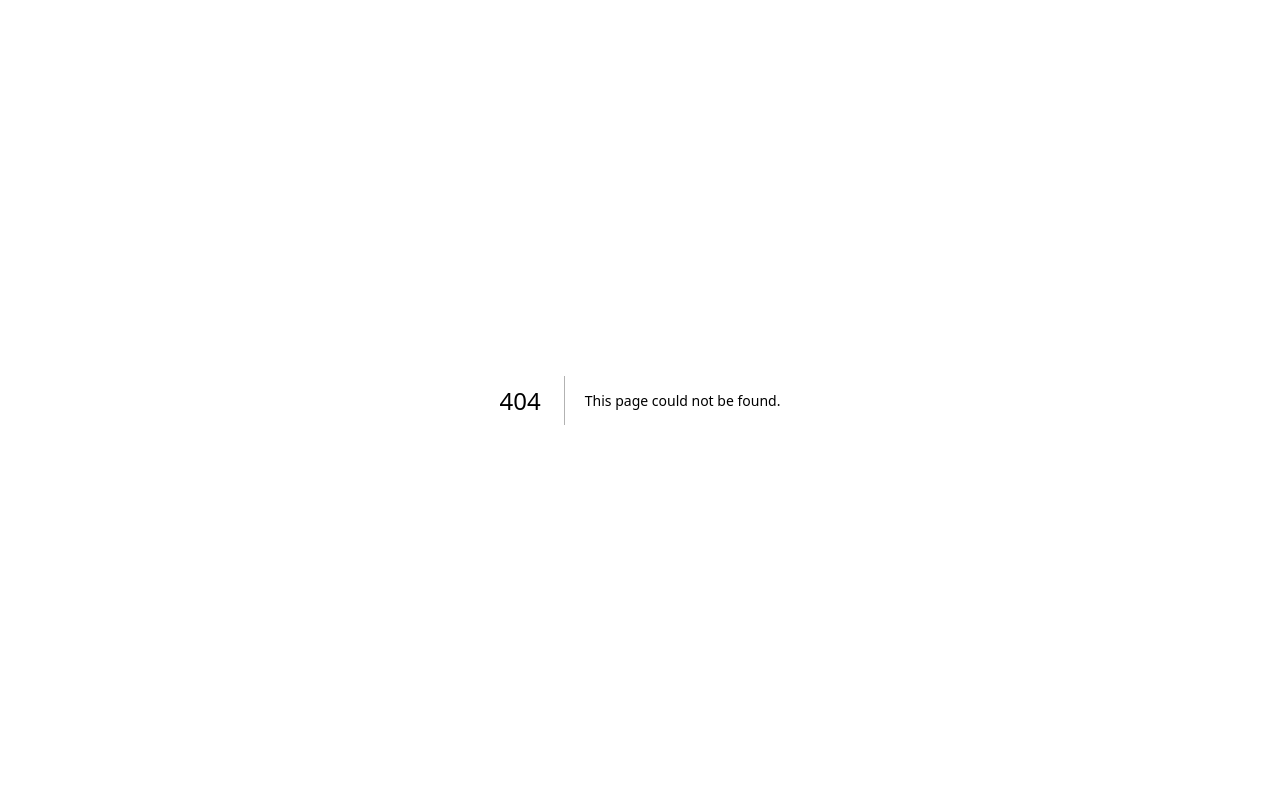
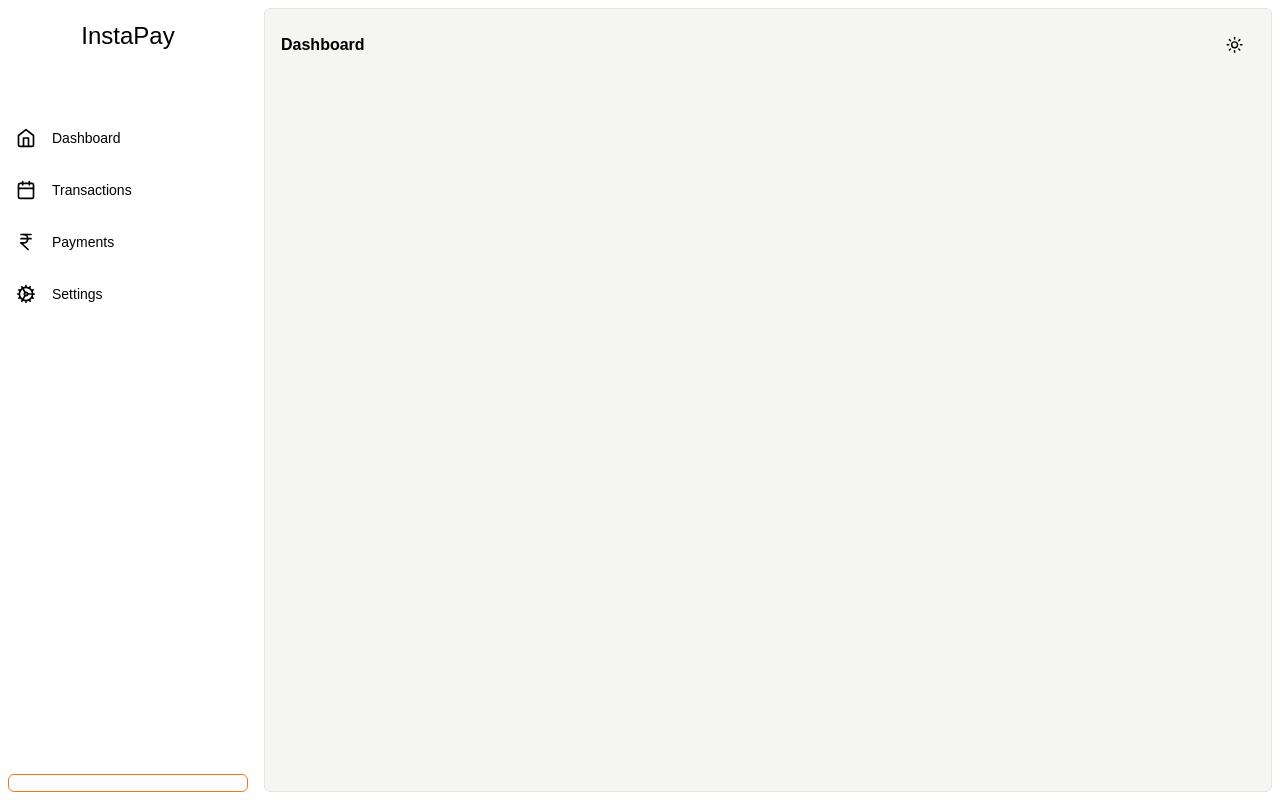
Before and after one commit to ASHISH7865/instapay, a Next.js app: page /dashboard in a window 1280 px wide. Before the commit this address had no page. Built offline with nearby package versions, Linux system fonts and the light colour scheme; no server answers.

Commit message:
added auth clerk

```diff
--- a/package.json
+++ b/package.json
@@ -9,6 +9,7 @@
     "lint": "next lint"
   },
   "dependencies": {
+    "@clerk/nextjs": "^4.29.5",
     "@radix-ui/react-accordion": "^1.1.2",
     "@radix-ui/react-avatar": "^1.0.4",
     "@radix-ui/react-dialog": "^1.0.5",
--- /dev/null
+++ b/src/app/dashboard/layout.tsx
@@ -0,0 +1,29 @@
+"use client";
+import Sidebar from "@/components/pages/dashboard/components/sidebar";
+import { ModeToggle } from "@/components/pages/landing-page/mode-toggle";
+import React from "react";
+
+interface DashboardLayoutProps {
+  children: React.ReactNode;
+}
+
+const DashboardLayout = ({ children }: DashboardLayoutProps) => {
+  return (
+    <div className="flex h-screen">
+      <div className="w-64">
+        <Sidebar />
+      </div>
+      <div className="flex-1   transition-colors duration-300 p-2  ">
+        <div className=" bg-secondary rounded-md border h-[calc(100vh-16px)]">
+          <div className="flex justify-between items-center p-4 ">
+            <span className="font-bold">Dashboard</span>
+            <ModeToggle />
+          </div>
+          <div className="">{children}</div>
+        </div>
+      </div>
+    </div>
+  );
+};
+
+export default DashboardLayout;
--- /dev/null
+++ b/src/app/dashboard/page.tsx
@@ -0,0 +1,17 @@
+"use client";
+import { useAuth , useUser } from "@clerk/nextjs";
+
+export default function Dashboard() {
+  const { isLoaded, userId, sessionId, getToken  } = useAuth();
+  const { isLoaded : isUserLoaded, isSignedIn, user } = useUser();
+
+  // In case the user signs out while on the page.
+  if (!isLoaded || !userId || !isUserLoaded || !isSignedIn) {
+    return null;
+  }
+
+  return (
+    <div className="flex flex-col items-center justify-center ">
+    </div>
+  );
+}
--- a/src/app/globals.css
+++ b/src/app/globals.css
@@ -1,6 +1,8 @@
 @tailwind base;
 @tailwind components;
 @tailwind utilities;
+
+  @import url('https://fonts.googleapis.com/css2?family=Poppins:ital,wght@0,100;0,200;0,300;0,400;0,500;0,600;0,700;0,800;0,900;1,100;1,200;1,300;1,400;1,500;1,600;1,700;1,800;1,900&display=swap');
 
 @layer base {
   :root {
@@ -54,5 +56,8 @@
   * {
     @apply border-border;
   }
+  body{
+    font-family: 'Poppins', sans-serif;
+  }
 
 }
--- a/src/app/layout.tsx
+++ b/src/app/layout.tsx
@@ -2,7 +2,7 @@ import type { Metadata } from "next";
 import { Inter } from "next/font/google";
 import "./globals.css";
 import { ThemeProvider } from "@/provider/theme-provider";
-
+import { ClerkProvider } from "@clerk/nextjs";
 
 const inter = Inter({ subsets: ["latin"] });
 
@@ -21,7 +21,7 @@ export default function RootLayout({
       <head />
       <body>
         <ThemeProvider attribute="class" defaultTheme="system" enableSystem={true} disableTransitionOnChange>
-        {children}
+          <ClerkProvider>{children}</ClerkProvider>
         </ThemeProvider>
       </body>
     </html>
--- a/src/app/page.tsx
+++ b/src/app/page.tsx
@@ -14,9 +14,15 @@ import { Services } from "@/components/pages/landing-page/Services";
 import { Sponsors } from "@/components/pages/landing-page/Sponsors";
 import { Team } from "@/components/pages/landing-page/Team";
 import { Testimonials } from "@/components/pages/landing-page/Testimonials";
+import { useAuth } from "@clerk/nextjs";
+import { redirect } from "next/navigation";
 
 
 export default function Home() {
+  const {isSignedIn} = useAuth();
+  if (isSignedIn) {
+    redirect("/dashboard");
+  }
   return (
     <main className="">
      <Navbar />
--- /dev/null
+++ b/src/app/sign-in/[[...sign-in]]/page.tsx
@@ -0,0 +1,7 @@
+import { SignIn } from "@clerk/nextjs";
+
+export default function Page() {
+  return <div className="h-screen flex items-center justify-center">
+    <SignIn />
+  </div>
+}
--- /dev/null
+++ b/src/app/sign-up/[[...sign-up]]/page.tsx
@@ -0,0 +1,7 @@
+import { SignUp } from "@clerk/nextjs";
+
+export default function Page() {
+    return <div className="h-screen flex items-center justify-center">
+    <SignUp />
+  </div>
+}
--- /dev/null
+++ b/src/components/pages/dashboard/components/sidebar.tsx
@@ -0,0 +1,66 @@
+"use client";
+import React from "react";
+import { UserButton } from "@clerk/nextjs";
+import { HomeIcon, CalendarIcon, User, IndianRupee, CogIcon } from "lucide-react";
+import Link from "next/link";
+import { useUser } from "@clerk/nextjs";
+
+const SidebarContent = [
+  {
+    name: "Dashboard",
+    href: "/dashboard",
+    icon: HomeIcon,
+    current: false,
+  },
+  {
+    name: "Transactions",
+    href: "/transactions",
+    icon: CalendarIcon,
+    current: false,
+  },
+  {
+    name: "Payments",
+    href: "/payments",
+    icon: IndianRupee,
+    current: false,
+  },
+  {
+    name: "Settings",
+    href: "/settings",
+    icon: CogIcon,
+    current: false,
+  },
+];
+
+const Sidebar = () => {
+  const { user } = useUser();
+  console.log(user);
+  return (
+    <div className=" h-screen w-64 relative">
+      <div className="flex items-center justify-center p-5">
+        <h1 className=" text-2xl">InstaPay</h1>
+      </div>
+      <nav className="mt-10 flex  flex-col ">
+        {SidebarContent.map((item, index) => (
+          <Link key={index} href={item.href} className="flex items-center gap-4 p-2 m-2 text-sm ">
+            <item.icon size={20} />
+            <span>{item.name}</span>
+          </Link>
+        ))}
+      </nav>
+      <div className="absolute bottom-0 w-full p-2 ">
+        <div className="flex border p-2 rounded-md items-center gap-2 border-primary">
+          <UserButton afterSignOutUrl="/" />
+          <div className="flex flex-col ml-2">
+            <span className="text-md font-bold">{user?.fullName}
+
+            </span>
+            <span className="text-xs text-muted-foreground">{user?.primaryEmailAddress?.emailAddress}</span>
+          </div>
+        </div>
+      </div>
+    </div>
+  );
+};
+
+export default Sidebar;
--- a/src/components/pages/landing-page/Hero.tsx
+++ b/src/components/pages/landing-page/Hero.tsx
@@ -1,6 +1,7 @@
 import { Button } from "@/components/ui/button";
 import { buttonVariants } from "@/components/ui/button";
 import { HeroCards } from "./HeroCards";
+import Link from "next/link";
 
 export const Hero = () => {
   return (
@@ -23,10 +24,12 @@ export const Hero = () => {
         </main>
 
         <p className="text-xl text-muted-foreground md:w-10/12 mx-auto lg:mx-0">
-          Build your React landing page effortlessly with the required sections
-          to your project.
+          Build your React landing page effortlessly with the required sections to your project.
         </p>
 
+        <Button variant={"default"} className="mt-8">
+          <Link href={"/sign-up"}>Get started</Link>
+        </Button>
       </div>
 
       {/* Hero cards sections */}
--- a/src/components/pages/landing-page/Navbar.tsx
+++ b/src/components/pages/landing-page/Navbar.tsx
@@ -94,13 +94,13 @@ export const Navbar = () => {
                     </a>
                   ))}
                   <Link
-                    href="/login"
+                    href="/sign-in"
 
                     className={`w-[110px] border ${buttonVariants({
                       variant: "default",
                     })}`}
                   >
-                    Login
+                    Sign in
                   </Link>
                 </nav>
               </SheetContent>
@@ -124,13 +124,13 @@ export const Navbar = () => {
 
           <div className="hidden md:flex gap-2">
             <Link
-                    href="/login"
+                    href="/sign-in"
 
                     className={`w-[110px] border ${buttonVariants({
                       variant: "default",
                     })}`}
                   >
-                    Login
+                    Sign in
                   </Link>
 
             <ModeToggle />
--- /dev/null
+++ b/src/middleware.ts
@@ -0,0 +1,12 @@
+import { authMiddleware } from "@clerk/nextjs";
+
+// This example protects all routes including api/trpc routes
+// Please edit this to allow other routes to be public as needed.
+// See https://clerk.com/docs/references/nextjs/auth-middleware for more information about configuring your Middleware
+export default authMiddleware({
+    publicRoutes: ["/"],
+});
+
+export const config = {
+  matcher: ["/((?!.+\\.[\\w]+$|_next).*)", "/dashboard", "/(api|trpc)(.*)"],
+};
```
Also changed, not shown: 1 other file (tests, documents, lock files or other folders). Lines whose indentation alone changed are shown as unchanged.
